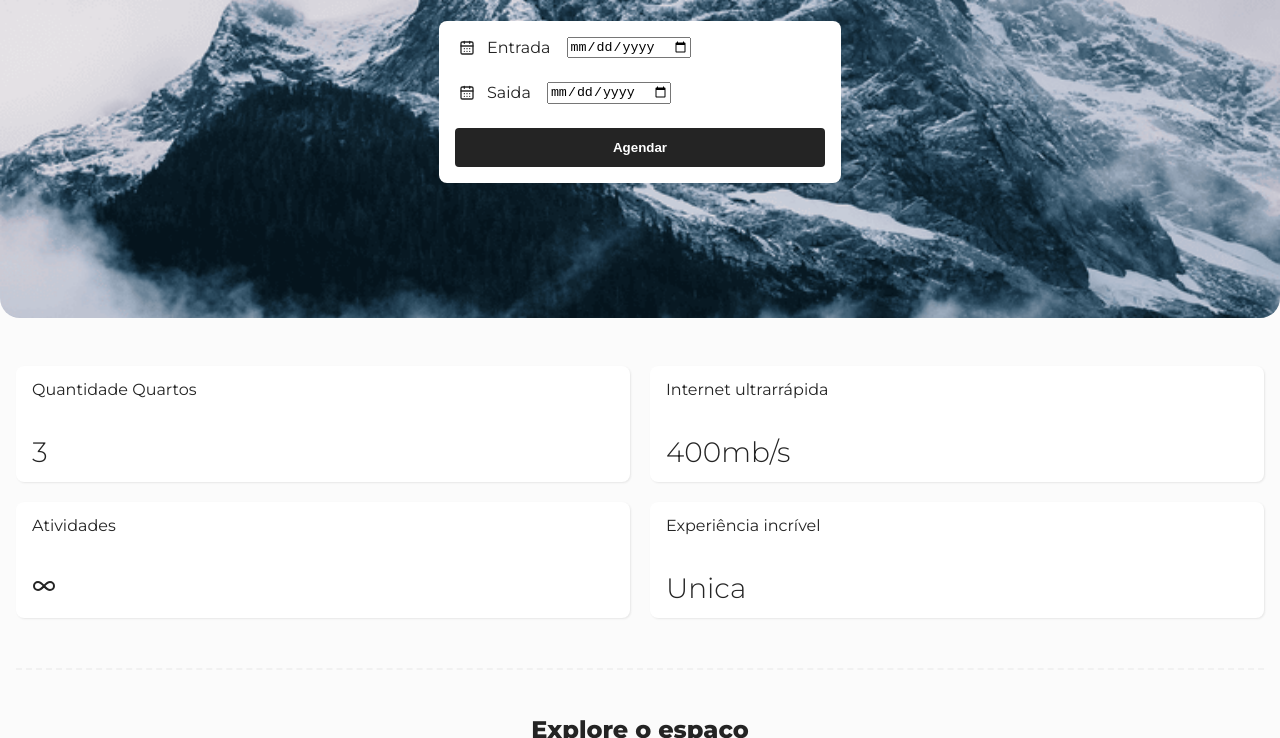
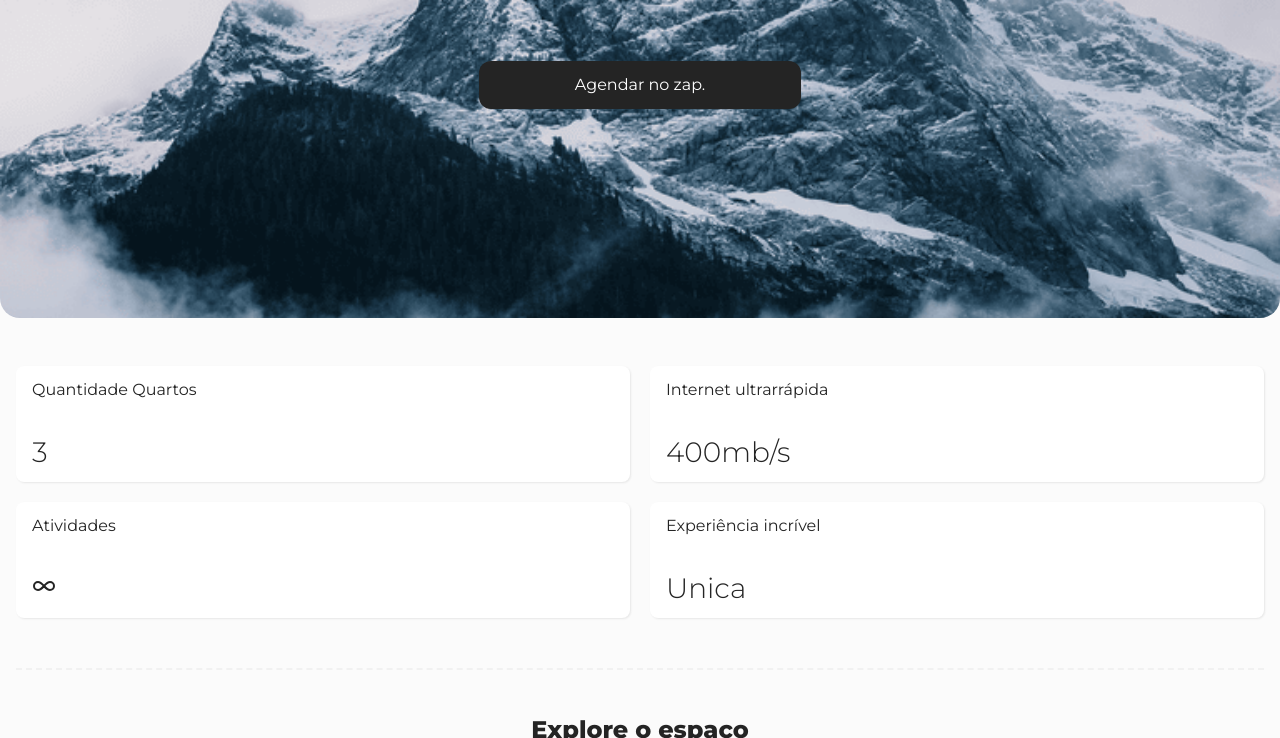
Before and after one commit to rodrigosantosdev/lp-pousada, a plain HTML site: page index.html in a window 1280 px wide. Shown: the part 362-1100 px from the top of the page. Drawn offline with nearby package versions, Linux system fonts and the light colour scheme.

Commit message:
Ajustes de css

```diff
--- a/index.html
+++ b/index.html
@@ -65,31 +65,11 @@
           </section>
 
           <section class="check-in">
-            <form class="form">
-              <div class="item">
-                <i icon-name="calendar-days" class="calendar-icon"></i>
-                Entrada
-                <label for="checkin"></label>
-                <input
-                  type="date"
-                  placeholder="Check In"
-                  aria-label="campo de check in"
-                  id="checkin"
-                />
-              </div>
-              <div class="item">
-                <i icon-name="calendar-days" class="calendar-icon"></i>
-                Saida
-                <label for="checkout"></label>
-                <input
-                  type="date"
-                  placeholder="Check Out"
-                  aria-label="campo de check in"
-                  id="checkout"
-                />
-              </div>
-              <button type="button">Agendar</button>
-            </form>
+            <a
+              class="buttonzap"
+              href="https://api.whatsapp.com/send?phone=5531992343947&text=/**%0AOl%C3%A1,%20gostei%20da%20Landing%20page,%20gostaria%20de%20uma.%20podemos%20conversar?%20%0A**/"
+              >Agendar no zap.</a
+            >
           </section>
         </div>
       </div>
--- a/sass/_header.scss
+++ b/sass/_header.scss
@@ -45,59 +45,36 @@
     text-align: center;
     font-size: 2.25rem;
     margin-top: 1.25rem;
+    text-shadow: 1px 1px 2px $black;
   }
 
   p {
     color: $white;
+    font-size: 1.25rem;
+    font-weight: 600;
     text-align: center;
     margin-top: 1.25rem;
+    text-shadow: 1px 1px 2px $black;
   }
 }
 
 .check-in {
   display: flex;
   align-items: center;
-  padding-left: 16px;
-  padding-right: 16px;
-  margin-top: 2rem;
-  background-color: $white;
+  margin-top: 4rem;
   border-radius: 0.5rem;
-  width: 100%;
+  width: 80%;
 }
 
-.form {
+.buttonzap {
+  width: 100%;
   display: flex;
-  flex-direction: column;
-  align-items: flex-start;
   justify-content: center;
-  gap: 24px;
-  width: 100%;
-  padding-top: 16px;
-  padding-bottom: 16px;
-
-  span {
-    font-size: 14px;
-  }
-
-  button {
-    width: 100%;
-    background-color: $black;
-    border-radius: 4px;
-    padding: 0.75rem;
-    color: $white;
-    border: 0;
-    font-weight: 600;
-  }
-
-  .item {
-    display: flex;
-    align-items: center;
-    gap: 8px;
-  }
-
-  .calendar-icon {
-    height: 16px;
-  }
+  padding: 1rem;
+  cursor: pointer;
+  background-color: $black;
+  color: $white;
+  border-radius: 12px;
 }
 
 @media (min-width: 900px) {
--- a/sass/_nav.scss
+++ b/sass/_nav.scss
@@ -8,6 +8,7 @@
   top: 0;
   right: 0;
   left: 0;
+  border-bottom: 1px solid rgb(228, 228, 228);
 }
 
 .logo {
--- a/scripts/app.js
+++ b/scripts/app.js
@@ -1,6 +1,5 @@
 const buttonMenu = document.querySelector("#buttonMenu");
 const menuActive = document.querySelector("#menuActive");
-
 buttonMenu.addEventListener("click", () => {
   menuActive.classList.toggle("active");
 });
```
Also changed, not shown: sass/app.css, styles/app.css.
